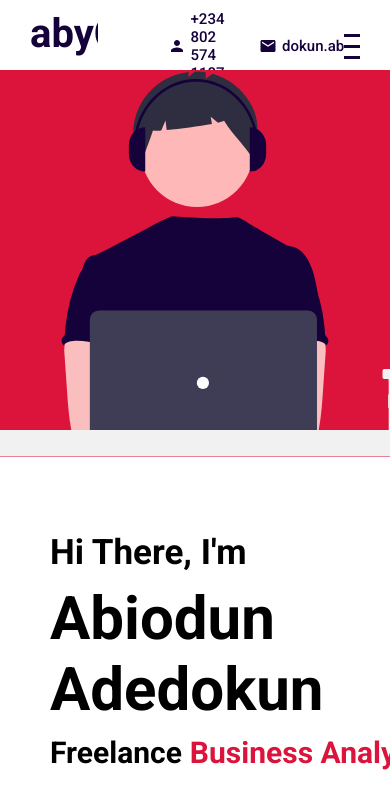
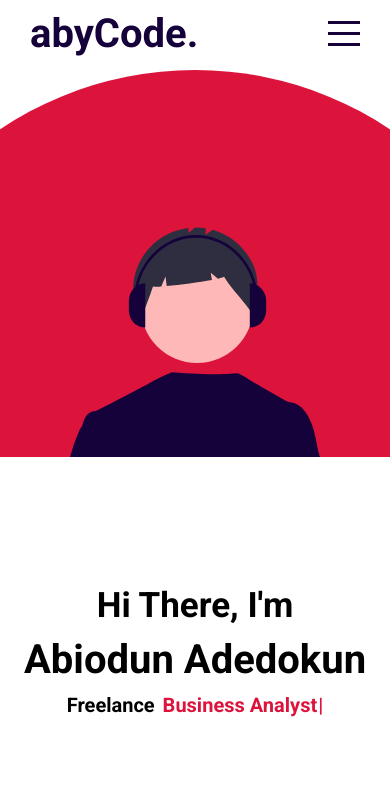
Before and after one commit to iamdokun/myPortfolio, a React (Create React App) app: page / in a window 390 px wide. Shown: the top 808 px of the page. Built offline with nearby package versions, Linux system fonts and the light colour scheme.

Commit message:
mobile responsuvr

```diff
--- a/src/component/intro/intro.scss
+++ b/src/component/intro/intro.scss
@@ -33,6 +33,9 @@
             transition: all 1s ease;
 
         }
+        @include tablet {
+            align-items: flex-start;
+        }
 
 
 
@@ -40,6 +43,10 @@
         img {
             height: 100%;
 
+
+            @include tablet {
+                // height: 70%;
+            }
         }
 
     }
@@ -56,9 +63,18 @@
             flex-direction: column;
             justify-content: center;
 
+            @include tablet {
+                padding-left: 0;
+                align-items: center;
+            }
+
             h1 {
                 font-size: 60px;
                 margin: 10px 0;
+
+                @include tablet {
+                    font-size: 40px;
+                }
             }
             h2 {
                 font-size: 35px;
@@ -72,6 +88,10 @@
                 span {
                     font-size: inherit;
                     color: crimson;
+                }
+
+                @include tablet {
+                    font-size: 20px;
                 }
             }
         }
--- a/src/component/portfolio/portfolio.scss
+++ b/src/component/portfolio/portfolio.scss
@@ -10,6 +10,10 @@
     h1 {
         font-size: 50px;
         // border: 1px solid red;
+
+        @include tablet {
+            font-size: 25px;
+        }
     }
 
     ul {
@@ -18,6 +22,12 @@
         list-style: none;
         display: flex;
         // border: 1px solid red;
+
+
+        @include tablet {
+            flex-wrap: wrap;
+            justify-content: center;
+        }
 
         .portfolioList {
             font-style: 14px;
@@ -42,6 +52,11 @@
         // border: 1px solid red;
 
 
+        @include tablet {
+            width: 100%;
+        }
+
+
         .item {
             width: 280px;
             height: 190px;
@@ -57,6 +72,10 @@
             // border: 1px solid red;
             cursor: pointer;
 
+
+        @include tablet {
+            width: 150px;
+        }
 
             h3 {
                 position: absolute;
--- a/src/component/topbar/topbar.scss
+++ b/src/component/topbar/topbar.scss
@@ -35,6 +35,9 @@
                 align-items: center;
                 margin-left: 30px;
 
+                @include tablet {
+                    display: none;
+                }
 
                 .icon {
                     font-size: 18px;
```
